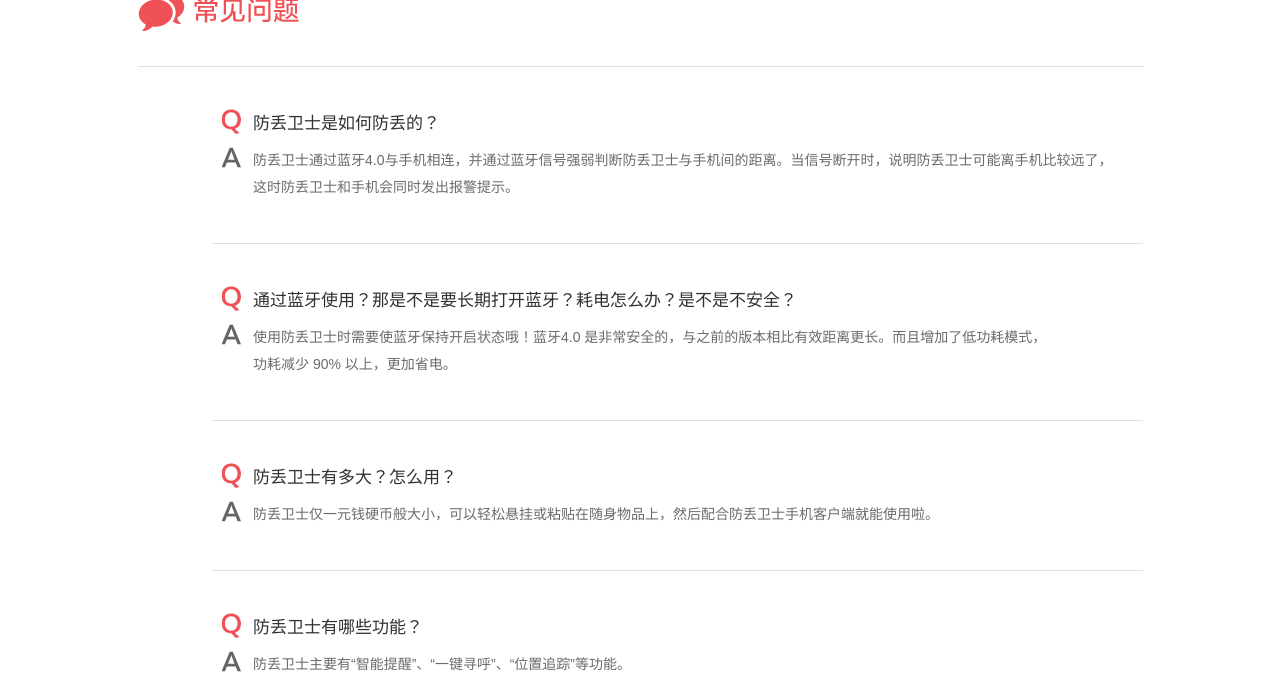
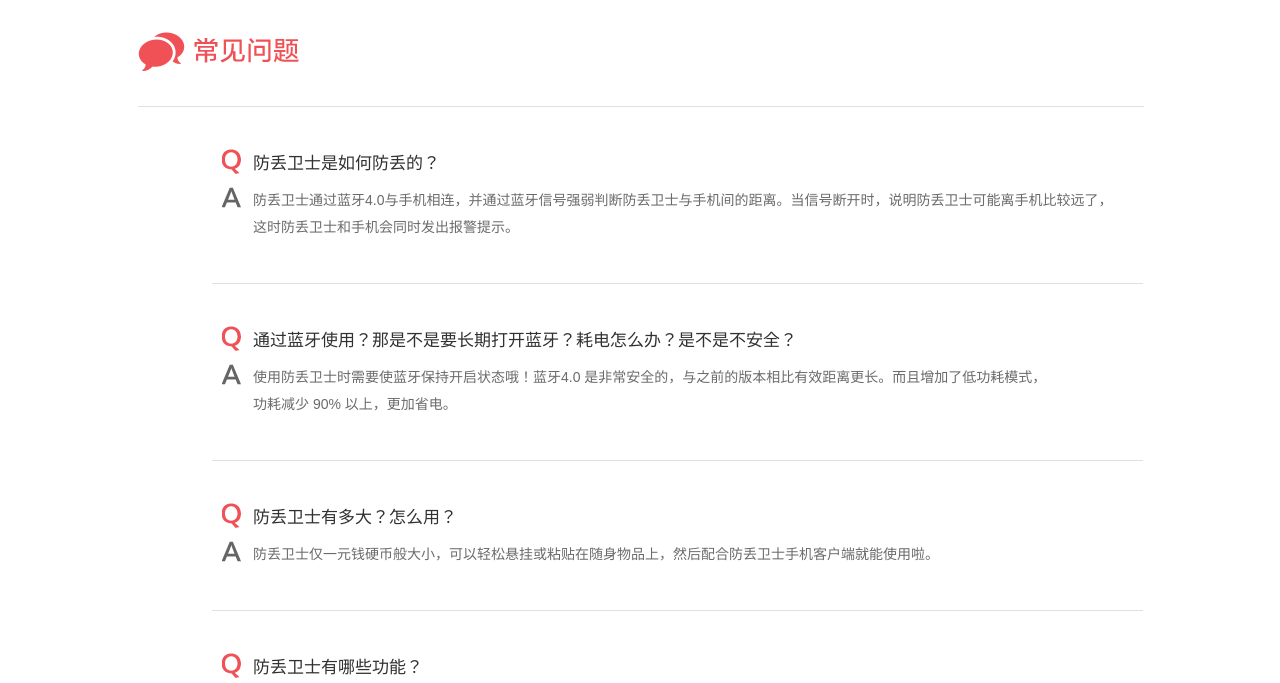
Before and after one commit to mudoHAHA/360, a plain HTML site: page 360防丢.html in a window 1280 px wide. Both pictures are taken after a click on the item "常见问题". Shown: the part 54-737 px from the top of the page. Drawn offline with Linux system fonts and the light colour scheme.

Commit message:
360fd.css

```diff
--- a/css/360fd.css
+++ b/css/360fd.css
@@ -245,8 +245,8 @@ img{
 #middle02 .same b{
 	background-position:0 -385px;
 }
-#middle02{
-	padding-top:40px;
+#middle02,#middle03{
+	padding-top:80px;
 }
 #middle02 ul li{
 	width: 921px;
@@ -287,9 +287,6 @@ img{
 
 /********************************middle03*********************************/
 
-#middle03{
-	padding-top:40px;
-}
 #middle03 .same b{
 	background-position:-180px -385px;
 }
```
